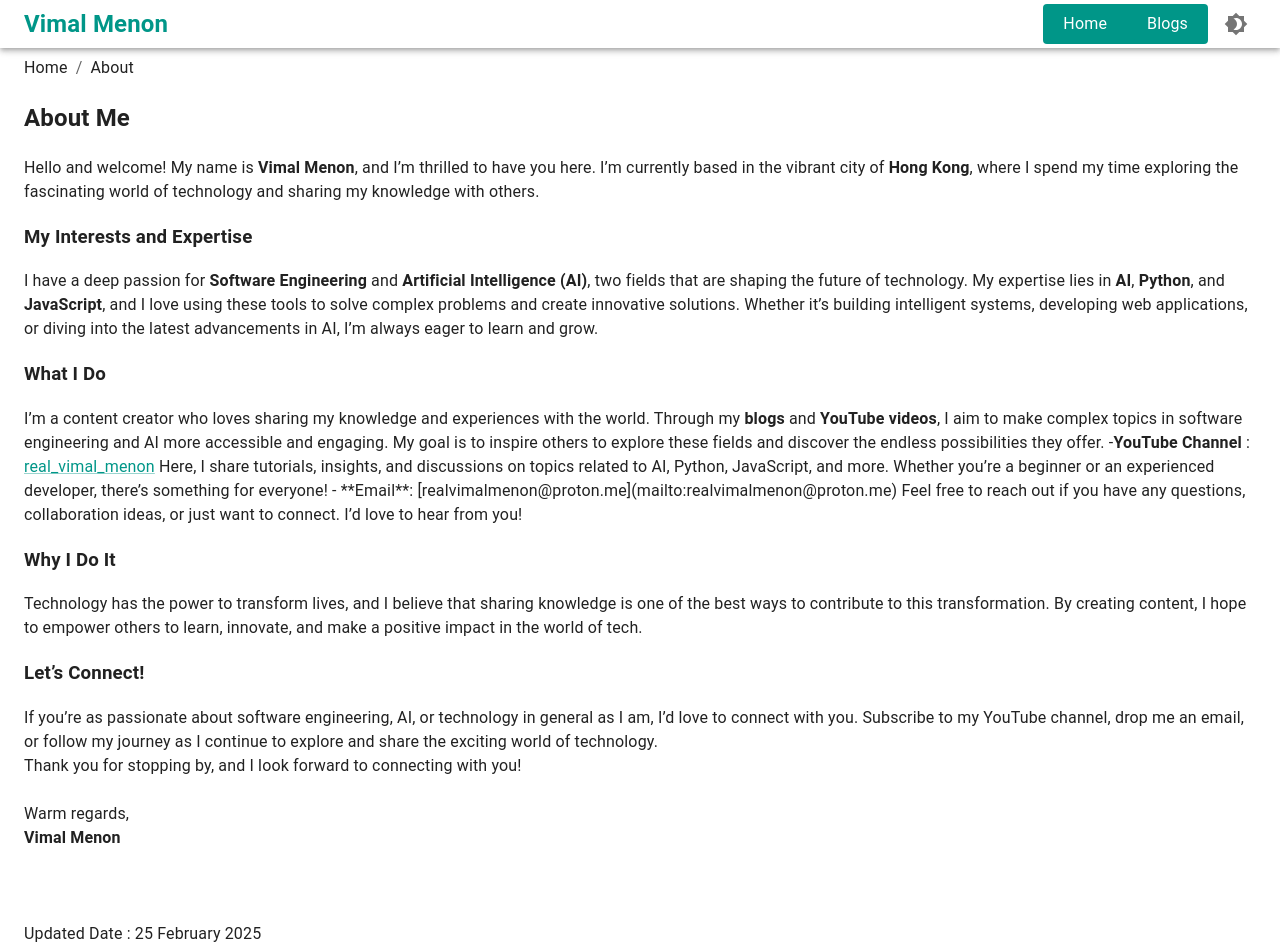
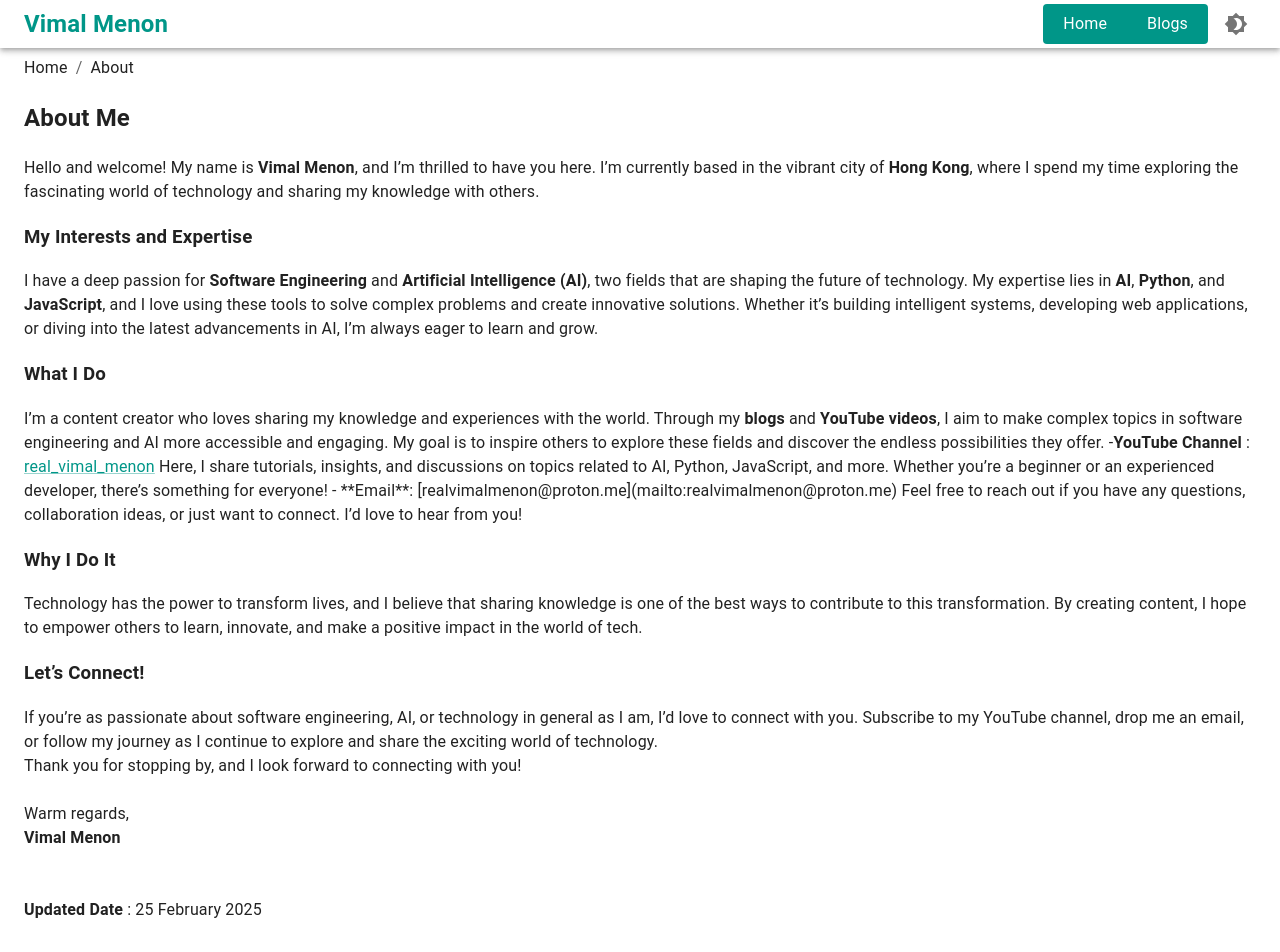
Before and after one commit to vimalmenon/vimalmenon.github.io, a Next.js app: page /about in a window 1280 px wide. Shown: the top 952 px of the page. Built offline with nearby package versions, Linux system fonts and the light colour scheme; what @mui/material-nextjs would draw is missing.

Commit message:
updated page

```diff
--- a/src/app/about/page.tsx
+++ b/src/app/about/page.tsx
@@ -70,10 +70,9 @@ const Page: React.FC = () => {
         </div>
         <br />
         <br />
-        <br />
-        <div>Updated Date : 25 February 2025</div>
-        <br />
-        <br />
+        <div>
+          <b>Updated Date</b> : 25 February 2025
+        </div>
         <br />
       </div>
     </Box>
```
